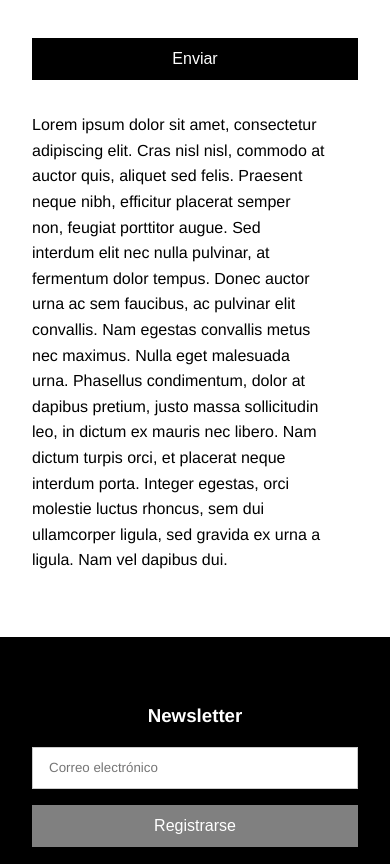
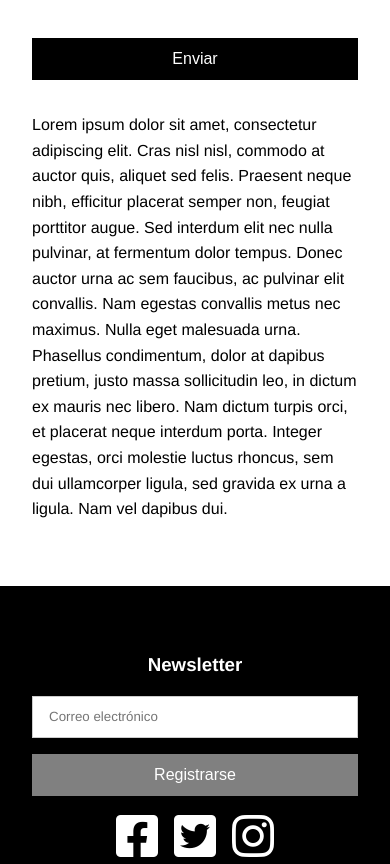
Before and after one commit to sebasmoles/bendita-empanada-es, a Vue app: page / in a window 390 px wide. Shown: the part 4381-5245 px from the top of the page. Built offline with nearby package versions, Linux system fonts and the light colour scheme.

Commit message:
estilo(contacto): cambio a propiedad

```diff
--- a/src/components/home-ui/Contacto.vue
+++ b/src/components/home-ui/Contacto.vue
@@ -121,5 +121,8 @@
 		.contacto-formulario-grupo {
 			margin-bottom: 2rem;
 		}
+		.contacto-texto {
+			margin: 0;
+		}
 	} ;
 </style>
```
